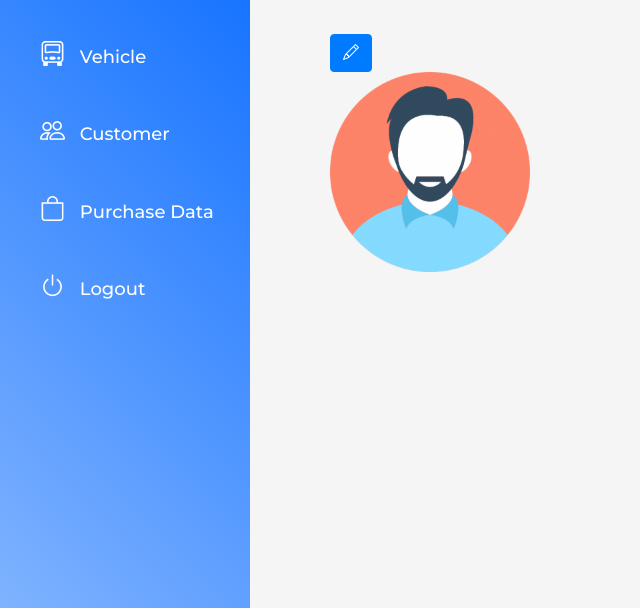
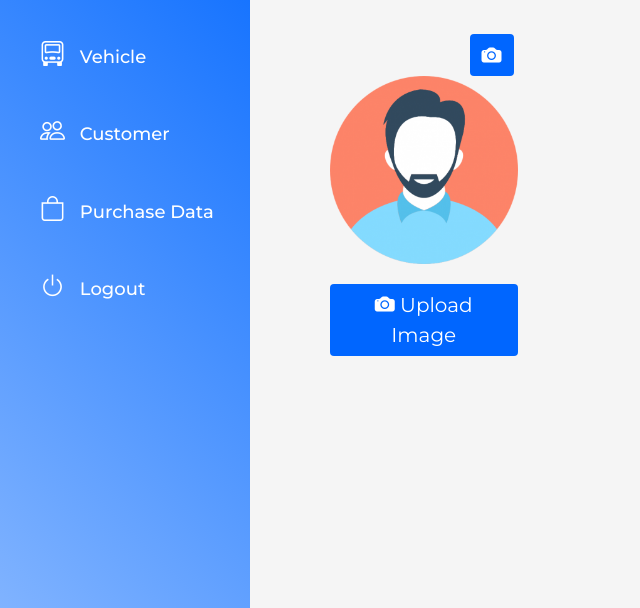
Before and after one commit to Sumit-dev-tech/Vehicle-management, a PHP site: page /myaccount.php in a window 1280 px wide. Shown: the part 192-800 px from the top of the page, without its empty margins (0-640 px from the left). Run offline with PHP 8.4, Linux system fonts and the light colour scheme; a user stored in the database is signed in; data that the repository does not hold is empty; some libraries are stand-ins or nearby versions.

Commit message:
change in customer and vehicle

```diff
--- a/admin/myaccount.php
+++ b/admin/myaccount.php
@@ -4,6 +4,7 @@ include("navbar.php");
 ?>
 <!DOCTYPE html>
 <html lang="en">
+
 <head>
     <meta charset="UTF-8">
     <meta name="viewport" content="width=device-width, initial-scale=1.0">
@@ -29,48 +30,91 @@ include("navbar.php");
         padding: 50px;
 
     }
-    .row{
+
+    .row {
         margin-top: 30px;
         display: flex;
         justify-content: center;
         align-items: center;
 
     }
+
+    .edit-btn {
+        float: right;
+    }
+    .profile-img{
+        width: 100%;
+    }
+    .btn-primary:not(:disabled):not(.disabled):active:focus {
+        border: none;
+        box-shadow: none;
+    }
+    .btn-primary{
+        border: none;
+        outline: 0;
+        background-color:  #0066ff;
+        font-size: 20px;
+    }
+    .btn-primary:focus {
+        box-shadow: none;
+        outline: 0;
+        border: none;
+    }
+    .btn-primary:hover {
+        background-color: #80b3ff;
+        box-shadow: none;
+    }
+    @media only screen and (max-width: 1200px) {
+        .main-body {
+            margin-left: 70px;
+            width: calc(100% - 70px);
+        }
+    }
+    @media only screen and (max-width: 810px){
+        .main-body{
+            width: 100%;
+            margin-left: 0;
+            transition: 0.5s ease all;
+        }
+    }
 </style>
+
 <body>
     <div class="main-body">
         <div class="container">
-        <h1>Welcome, <?php echo $userdata->name; ?></h1>
+            <h1>Welcome,
+                <?php echo $userdata->name; ?>
+            </h1>
             <div class="row col-lg-12">
-                <div class="col-lg-5">
+                <div class="col-lg-3">
                     <div class="profile-img">
-                        <div class="edit"><button type="button" class="btn btn-primary mr-1 mt-1 edit-btn" name="uploadData"
-                                      data-toggle="modal"
-                                    data-target="#purchaseModalEditLabel"><i class="bi bi-pencil"></i></button></div>
-                         <img src="Image/user/user-1.png" alt="Profile Pic" width="200" height="200">
-                         <div class="modal fade" id="vehiclemodal_editform" tabindex="-1" aria-labelledby="vehicleModalEditForm"
-            aria-hidden="true">
+                        <div class="edit-img"><button type="button" class="btn btn-primary mr-1 mt-1 edit-btn"
+                                name="uploadData" data-toggle="modal" data-target="#purchasmodal_editform"><i class="bi bi-camera-fill"></i></button>
+                            <div class="modal fade" id="purchasmodal_editform" tabindex="-1"
+                                aria-labelledby="vehicleModalEditForm" aria-hidden="true">
                                 <div class="modal-dialog">
                                     <div class="modal-content">
                                         <div class="modal-header">
-                        <h5 class="modal-title" id="purchaseModalEditLabel">Edit Vehicle Form</h5>
+                                            <h5 class="modal-title" id="purchaseModalEditLabel">Update Profile Image
+                                            </h5>
                                             <button type="button" class="close" data-dismiss="modal" aria-label="Close">
                                                 <span aria-hidden="true">&times;</span>
                                             </button>
                                         </div>
                                         <div class="modal-body">
-                        <form action="vehicle_edit.php" method="POST" enctype="multipart/form-data" id="edit-form">
+                                            <form action="vehicle_edit.php" method="POST" enctype="multipart/form-data"
+                                                id="edit-form">
                                                 <input type="hidden" class="edit-id" name="id" id="edit-id">
                                                 <div class="form-group pt-3 pb-2">
                                                     <label for="imageInput-2" style="display:block;">Image</label>
-                                <input type="file" class="form-control imageInput-2" Name="inputFile" id="imageInput-2"
-                                    accept="image/*" value="">
-                                <span class="img-upload"><img id="previewImage-1" src="" alt="Vehicle Image" width="100"
-                                        height="60"></span>
+                                                    <input type="file" class="form-control imageInput-2"
+                                                        Name="inputFile" id="imageInput-2" accept="image/*" value="">
+                                                    <span class="img-upload"><img id="previewImage-1" src=""
+                                                            alt="Vehicle Image" width="100" height="60"></span>
                                                 </div>
                                                 <div class="modal-footer">
-                                <button type="submit" class="btn btn-primary px-5 py-2" name="update_data"
-                                    id="info_edit">Update
+                                                    <button type="submit" class="btn btn-primary px-5 py-2"
+                                                        name="update_data" id="info_edit">Update
                                                         Data</button>
                                                 </div>
                                             </form>
@@ -80,8 +124,14 @@ include("navbar.php");
                                 </div>
                             </div>
                         </div>
+                        <img src="Image/user/user-1.png" alt="Profile Pic" class="profile-img">
+                        <div class="image-upload-btn pt-3">
+                        <button type="button" class="btn btn-primary mr-1 mt-1 update-profile w-100"
+                                name="uploadData" data-toggle="modal" data-target="#purchasmodal_editform"><i class="bi bi-camera-fill"></i> Upload Image</button>
                         </div>
-                <div class="col-lg-7">
+                    </div>
+                </div>
+                <div class="col-lg-9">
                     <div class="profile-img">
 
                     </div>
@@ -91,4 +141,5 @@ include("navbar.php");
 
     </div>
 </body>
+
 </html>
```
Also changed, not shown: admin/customer.php (+4 -4 lines), admin/vehicle.php (+9 -3 lines). Lines whose indentation alone changed are shown as unchanged.
